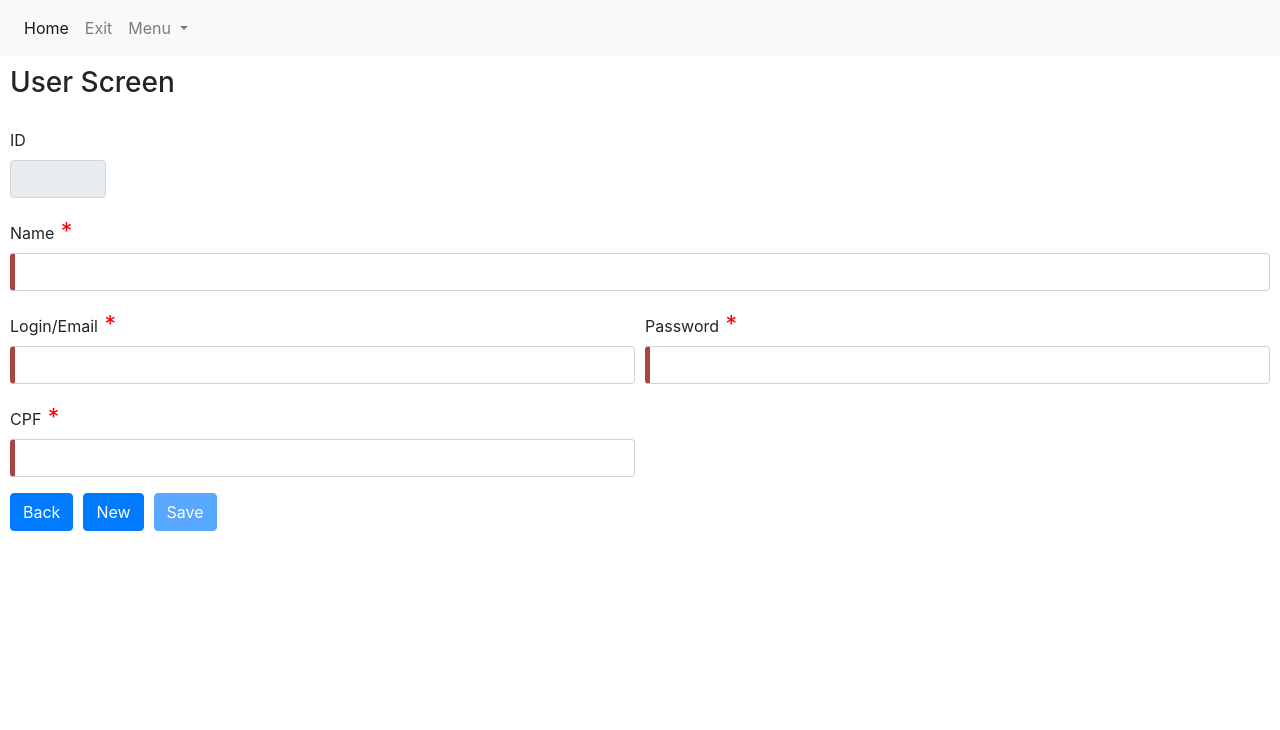
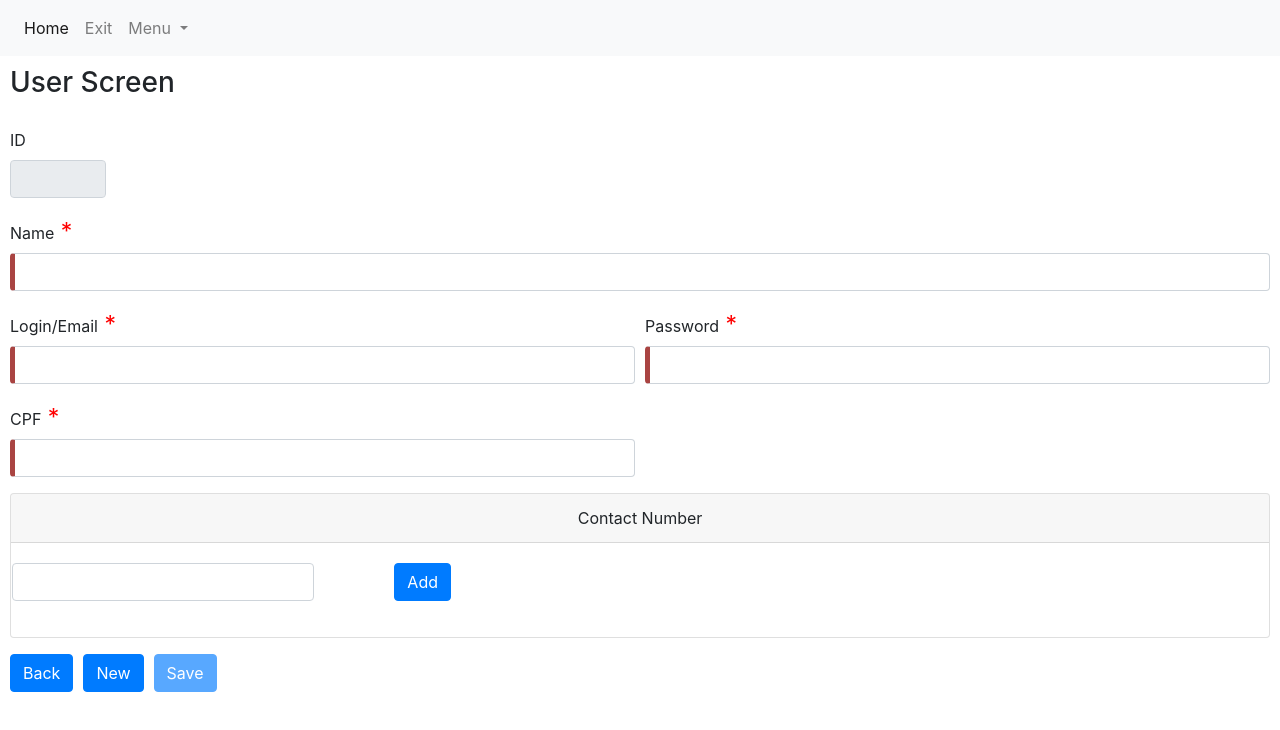
Before and after one commit to EderCamposRibeiro/Project-Angular-REST, an Angular app: page /userAdd in a window 1280 px wide. Shown: the top 730 px of the page. Built offline with nearby package versions, Linux system fonts and the light colour scheme; sample sign-in values are in the browser's storage.

Commit message:
Charging the Telephons on screen

```diff
--- a/src/app/components/user/user-add/user-add.component.html
+++ b/src/app/components/user/user-add/user-add.component.html
@@ -33,6 +33,33 @@
 			<input type="text" [(ngModel)]="user.cpf" #cpfValidate="ngModel" class="form-control" id="cpf" name="cpf" required="true" autocomplete="false">
 		</div>
 	</div>
+
+	<div class="card text-center">
+		<div class="card-header">
+			Contact Number
+		</div>
+		<div class="card-body" style="padding-left: 1px;">
+			<div class="form-row">
+				<div class="form-group col-md-3">
+					<input type="text"  class="form-control">
+				</div>
+				<div class="form-group col-md-2">
+					<button class="btn btn-primary">Add</button>
+				</div>
+			</div>
+		</div>
+	</div>
+
+    <table class="table">
+		<tbody>
+			<tr *ngFor="let phone of user.telephones">
+			<td>{{phone.id}}</td>
+			<td>{{phone.number}}</td>
+			<td><button class="btn btn-danger">Delete</button></td>
+			</tr>
+		</tbody>
+	</table>
+
 	<div class="form-row">
 		<div class="form-group col-md-6">
 			<button type="button" class="btn btn-primary" [routerLink]="['/userList']" routerLinkActive="router-link-active" >Back</button>
--- a/src/app/model/systemUser.ts
+++ b/src/app/model/systemUser.ts
@@ -1,3 +1,5 @@
+import { Telephone } from './telephone';
+
 export class SystemUser {
 
 	id: Number;
@@ -5,4 +7,6 @@ export class SystemUser {
 	password: String;
 	name: String;
 	cpf: String;
+
+	telephones: Array<Telephone>;
 }
--- /dev/null
+++ b/src/app/model/telephone.ts
@@ -0,0 +1,5 @@
+export class Telephone {
+
+	id: Number;
+	number: String;
+}
```
